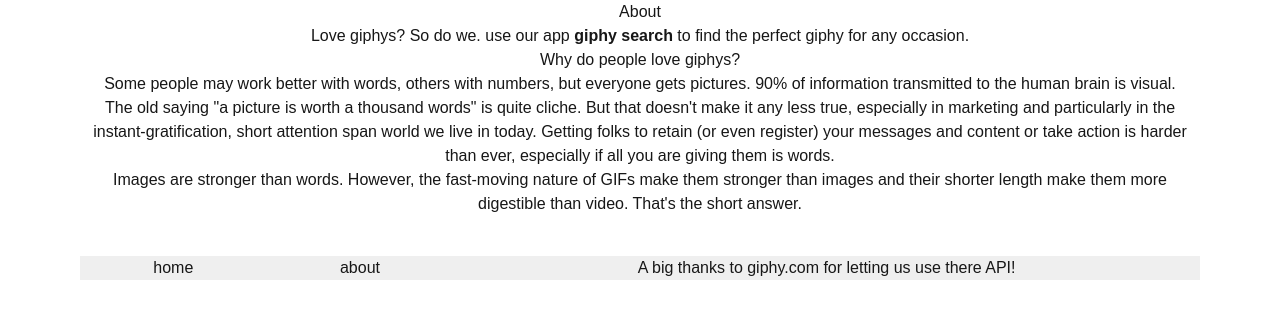
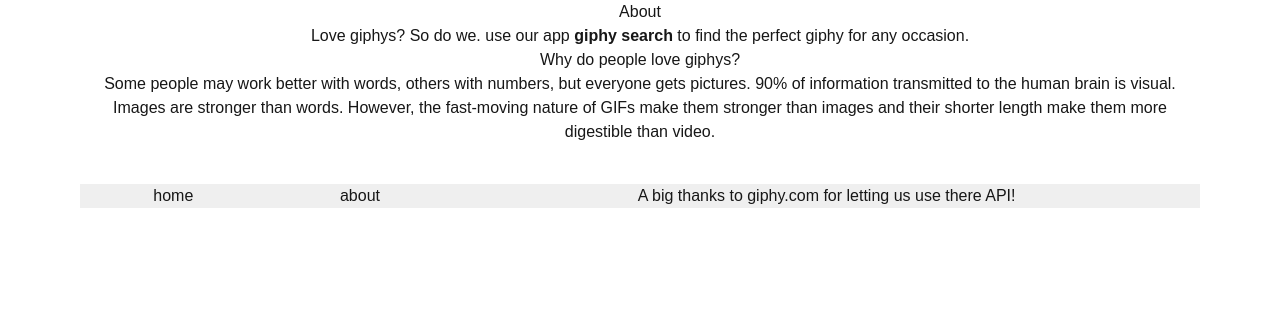
Before and after one commit to sridivya-web/nextApp, a Next.js app: page /About in a window 1280 px wide. Shown: the top 318 px of the page. Built offline with nearby package versions, Linux system fonts and the light colour scheme.

Commit message:
cleanup to fix deployment errors

```diff
--- a/src/app/About/page.tsx
+++ b/src/app/About/page.tsx
@@ -16,9 +16,7 @@ export default function About(){
 
 <p>Some people may work better with words, others with numbers, but everyone gets pictures. 90% of information transmitted to the human brain is visual.</p>
 
-<p>The old saying "a picture is worth a thousand words" is quite cliche. But that doesn't make it any less true, especially in marketing and particularly in the instant-gratification, short attention span world we live in today. Getting folks to retain (or even register) your messages and content or take action is harder than ever, especially if all you are giving them is words.</p>
-
-<p>Images are stronger than words. However, the fast-moving nature of GIFs make them stronger than images and their shorter length make them more digestible than video. That's the short answer.</p>
+<p>Images are stronger than words. However, the fast-moving nature of GIFs make them stronger than images and their shorter length make them more digestible than video.</p>
 
 <Footer/>
     </div>
```
Also changed, not shown: src/app/page.tsx (+1 -11 lines).
